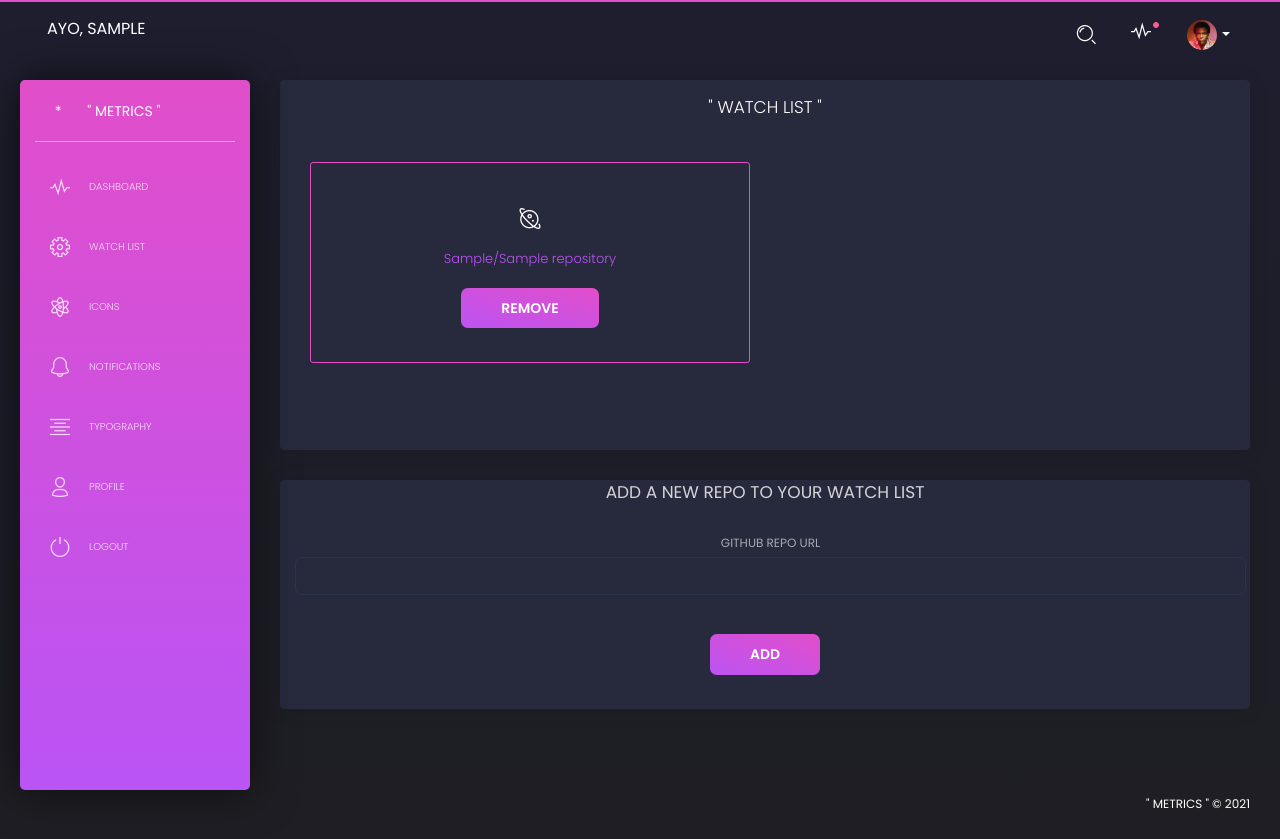
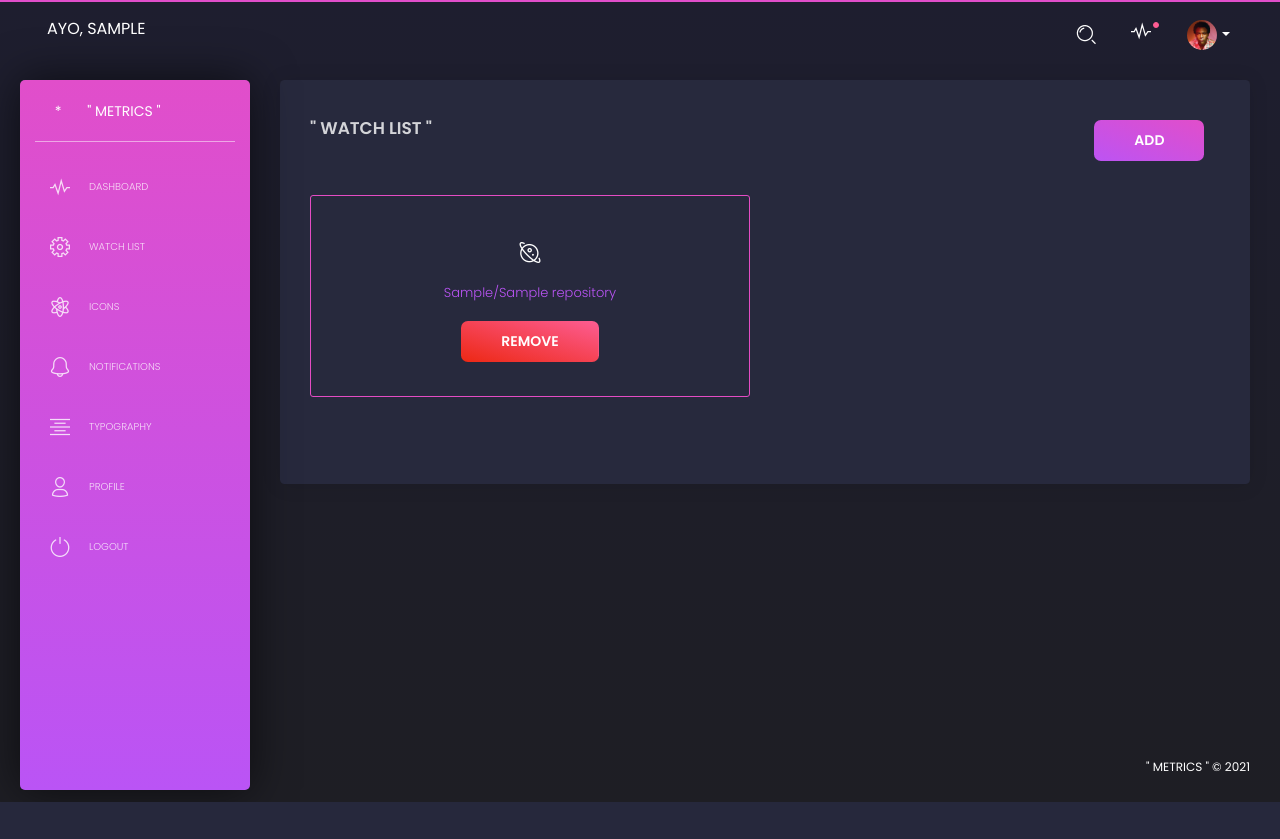
Before and after one commit to bisooo/Metrics, a Django app: page /watchlist/ in a window 1280 px wide. After the commit the page ends 802 px from the top, so only its background shows below. Run offline with Django 3.2, Linux system fonts and the light colour scheme; a user stored in the database is signed in; tables that the repository leaves empty hold one stand-in row (values such as "Sample post"); some libraries are stand-ins or nearby versions.

Commit message:
Watchlist Add/Remove Repos

```diff
--- a/git/services/repo.py
+++ b/git/services/repo.py
@@ -13,6 +13,11 @@ def repo_watched(user, owner, name):
         return False
 
 
-def watch_repo(user, owner, name, url):
+def add_repo(user, owner, name, url):
     obj = Repository(user_id=user, owner=owner, name=name, url=url)
     obj.save()
+
+
+def delete_repo_by_id(id):
+    obj = Repository.objects.all().get(id=id)
+    obj.delete()
--- a/metrics/templates/dash.html
+++ b/metrics/templates/dash.html
@@ -9,6 +9,7 @@
 {% block content %}
 
     <div class="{% plotly_class name='example'%} card" style="height: 100%; width: 100%">
+        <br>
         {% plotly_app name='example' ratio=0.65%}
     </div>
     <br>
--- a/metrics/templates/homepage.html
+++ b/metrics/templates/homepage.html
@@ -13,7 +13,7 @@
         <div class="card card-profile">
             <div class="card-body">
                 {% if not invalid_token %}
-                    <h4 class="card-title" style="text-align: center">
+                    <h4 class="title" style="text-align: center">
                         " HOMEPAGE "
                     </h4>
                     <div class="card-body all-icons">
--- a/metrics/templates/profile.html
+++ b/metrics/templates/profile.html
@@ -10,6 +10,7 @@
 <div class="row">
   <div class="col-md-12">
     <div class="card">
+    <br>
       <div class="card-header" style="text-align: center;">
         <h4 class="title">EDIT PROFILE</h4>
       </div>
--- a/metrics/templates/watchlist.html
+++ b/metrics/templates/watchlist.html
@@ -11,10 +11,20 @@
     <div class="col-md-12">
         <div class="card card-profile">
             <div class="card-body">
+                <br>
                 {% if not no_repos %}
-                <h4 class="card-title" style="text-align: center">
+                    <div class="container">
+                        <div class="row">
+                            <div class="col-sm-10">
+                                <h4 class="title">
                                     " WATCH LIST "
                                 </h4>
+                            </div>
+                            <div class="col-sm-2">
+                                <a href="{% url 'watch_repo' %}" class="btn btn-fill btn-primary"> ADD </a>
+                            </div>
+                        </div>
+                    </div>
                     <div class="card-body all-icons">
                         <div class="row">
                             {% for repo in repos %}
@@ -25,7 +35,7 @@
                                         <h5>
                                             <a target="_blank" href="{{ repo.url }}"> {{ repo.owner }}/{{ repo.name }}</a>
                                         </h5>
-                                    <button class="btn btn-fill btn-primary"> REMOVE </button>
+                                        <a href="{% url 'delete_repo' repo.id %}" class="btn btn-fill btn-danger"> REMOVE </a>
                                     </div>
                                 </div>
                             {% endfor %}
@@ -36,41 +46,9 @@
                 {% else %}
                     <br>
                     <h3 class="text-info" style="text-align: center">YOU AREN'T WATCHING ANY REPOS </h3>
-                <h3 class="text-info" style="text-align: center">ADD A REPO BELOW TO GET STARTED</h3>
-            {% endif %}
-        </div>
-    </div>
-</div>
-</div>
-<div class="row">
-    <div class="col-md-12">
-        <div class="card card-profile">
-            <h4 class="card-title" style="text-align: center">
-                ADD A NEW REPO TO YOUR WATCH LIST
-            </h4>
-            <div class="card-body">
-                <form method="post" action="#result">
-                {% csrf_token %}
-                    <div class="row" id="result">
-                        <div class="col-md-12 pr-md-1" style="text-align: center;">
-                            <div class="form-group">
-                                <label>GITHUB REPO URL</label>
-                                <input type="text" class="form-control" name="repo_url" style="text-align: center;" value="">
-                            </div>
-                        </div>
-                    </div>
-                    <div class="card-footer" style="text-align: center">
-                        <button type="submit" class="btn btn-fill btn-primary">ADD</button>
-                    </div>
-                </form>
-                {% if url_submitted %}
-                    {% if already_exists %}
-                        <h3 class="text-success" style="text-align: center"> REPO ALREADY IN YOUR WATCHLIST </h3>
-                    {% elif invalid_url or git_error %}
-                        <h3 class="text-danger" style="text-align: center"> INVALID URL </h3>
-                    {% elif not invalid_url and not already_exists %}
-                        <h3 class="text-success" style="text-align: center"> SUCCESSFULLY ADDED TO YOUR WATCHLIST </h3>
-                    {% endif %}
+                    <h3 class="text-info" style="text-align: center">
+                        <a href="{% url 'watch_repo' %}"> ADD A REPO TO GET STARTED </a>
+                    </h3>
                 {% endif %}
             </div>
         </div>
--- a/metrics/views/profile.py
+++ b/metrics/views/profile.py
@@ -11,6 +11,8 @@ def profile(request):
         return redirect('login')
 
     context = {}
+    if request.user.token == "":
+        context['invalid_token'] = True
     if request.POST:
         token = request.POST["token"]
         valid_token = git(token).validate_login()
--- a/metrics/views/watchlist.py
+++ b/metrics/views/watchlist.py
@@ -1,49 +1,27 @@
 from django.shortcuts import render, redirect
-# GIT API LIBRARY SERVICES
-from git.services.git import GitWrapper as git
 # REPOSITORY SERVICES
 from git.services.repo import *
-# UTILITY SERVICES
-from git.services.utlis import *
 
 
 def watchlist(request):
-    context = {}
+
     if not request.user.is_authenticated:
         return redirect('login')
 
+    context = {}
     repos = get_users_repos(request.user.username)
     if repos:
         context['repos'] = repos
     else:
         context['no_repos'] = True
-    if request.POST:
-        url = request.POST["repo_url"]
-        try:
-            owner, name = validate_url(url)
-            token = request.user.token
-            valid_token = git(token).validate_login()
-            if valid_token:
-                repo = git(token).get_repo_by_name(owner, name)
-                print(repo)
-                if repo:
-                    already_watched = repo_watched(request.user.id, owner, name)
-                    url = repo.html_url
-                    if not already_watched:
-                        watch_repo(request.user.id, owner, name, url)
-                        context['already_exists'] = False
-                    else:
-                        context['already_exists'] = True
-                    context['url_submitted'] = True
-                    context['invalid_url'] = False
-                else:
-                    context['url_submitted'] = True
-                    context['git_error'] = True
-            else:
-                return redirect('profile')
-        except TypeError:
-            context['url_submitted'] = True
-            context['invalid_url'] = True
-            return render(request, 'watchlist.html', context)
 
     return render(request, 'watchlist.html', context)
+
+
+def delete_repo(request, repo_id):
+
+    if not request.user.is_authenticated:
+        return redirect('login')
+
+    delete_repo_by_id(repo_id)
+    return watchlist(request)
--- a/thesis/urls.py
+++ b/thesis/urls.py
@@ -8,18 +8,24 @@ from metrics.views.dashboard import dashboard
 from metrics.views.profile import profile
 from metrics.views.icons import icons
 from metrics.views.notifications import notifications
-from metrics.views.watchlist import watchlist
+from metrics.views.watchlist import watchlist, delete_repo
+from metrics.views.watch_repo import watch_repo
 from metrics.views.typography import typography
 from metrics.visuals import example
 
 urlpatterns = [
     path('', homepage, name='homepage'),
     path('dash/', dashboard, name='dashboard'),
+
     path('icons/', icons, name='icons'),
     path('notifications/', notifications, name='notifications'),
+    path('typography/', typography, name='typo'),
+
+    path('watch/', watch_repo, name='watch_repo'),
+    path('watchlist/', watchlist, name='watchlist'),
+    path('watchlist/<int:repo_id>', delete_repo, name='delete_repo'),
+
     path('profile/', profile, name='profile'),
-    path('watchlist/', watchlist, name='watchlist'),
-    path('typography/', typography, name='typo'),
     path('login/', login, name='login'),
     path('register/', register, name='register'),
     path('logout/', logout, name='logout'),
```
Also changed, not shown: metrics/templates/watch_repo.html (added, +50 -0 lines), metrics/views/watch_repo.py (added, +44 -0 lines). Lines whose indentation alone changed are shown as unchanged.
